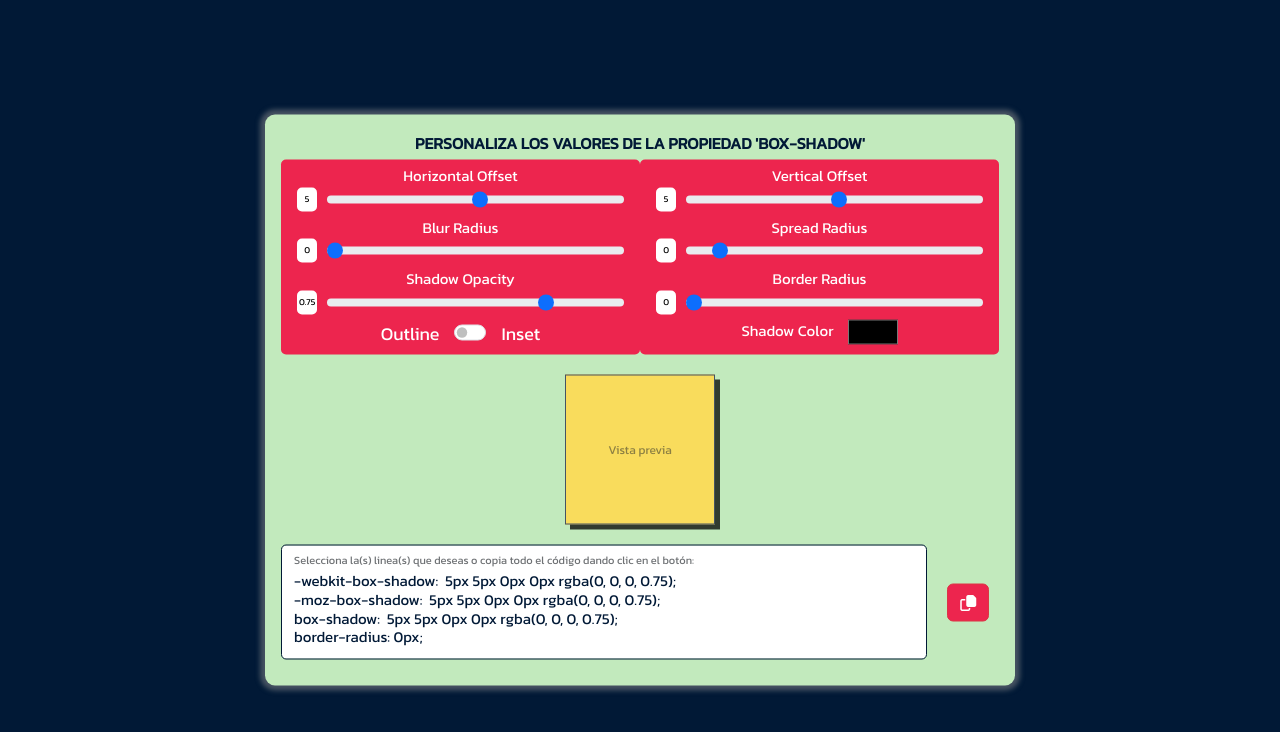
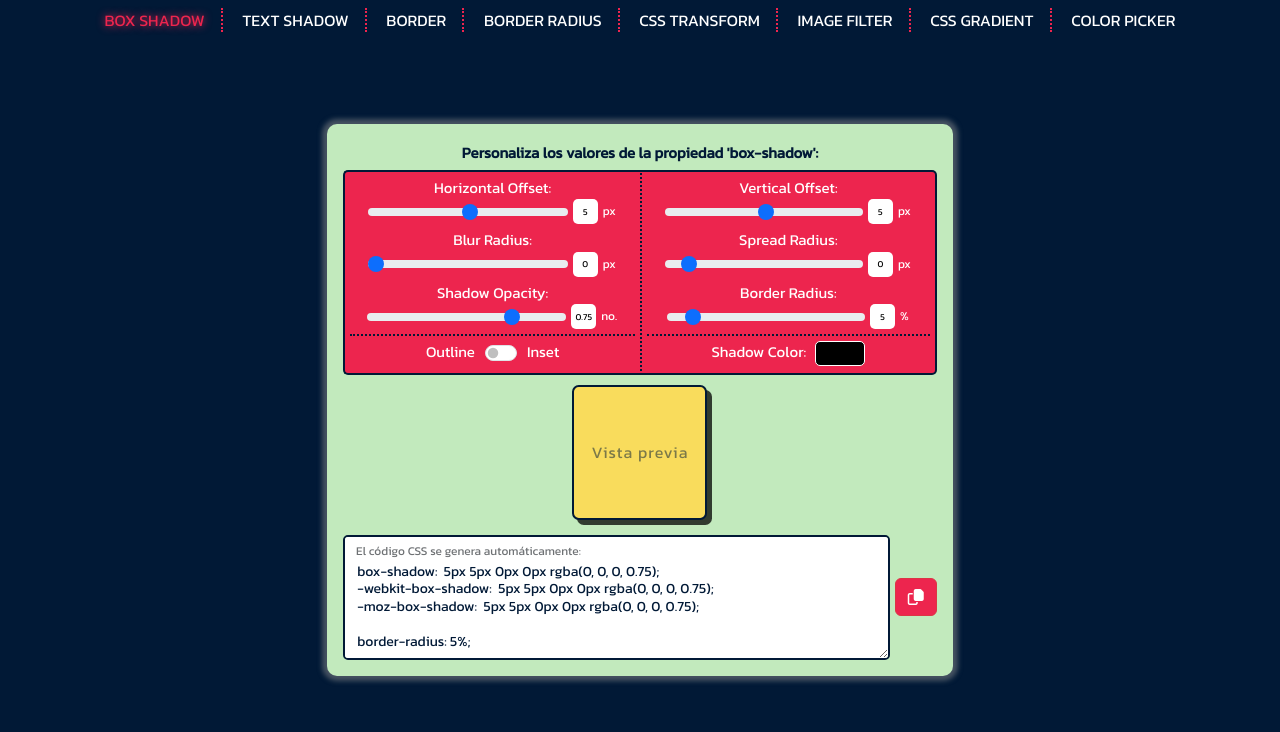
Before and after one commit to MauricioBarrueta/boxShadowGenerator, a website: page index.html in a window 1280 px wide. Drawn offline with nearby package versions, Linux system fonts and the light colour scheme.

Commit message:
Actualización y se agregaron los enlaces

```diff
--- a/index.html
+++ b/index.html
@@ -3,30 +3,43 @@
 <head>
     <meta charset="UTF-8">
     <meta name="viewport" content="width=device-width, initial-scale=1.0">
-    <link href="https://cdn.jsdelivr.net/npm/bootstrap@5.3.2/dist/css/bootstrap.min.css" rel="stylesheet" integrity="sha384-T3c6CoIi6uLrA9TneNEoa7RxnatzjcDSCmG1MXxSR1GAsXEV/Dwwykc2MPK8M2HN" crossorigin="anonymous">    <link rel="stylesheet" href="https://cdnjs.cloudflare.com/ajax/libs/font-awesome/6.4.2/css/all.min.css" integrity="sha512-z3gLpd7yknf1YoNbCzqRKc4qyor8gaKU1qmn+CShxbuBusANI9QpRohGBreCFkKxLhei6S9CQXFEbbKuqLg0DA==" crossorigin="anonymous" referrerpolicy="no-referrer" />
+    <link href="https://cdn.jsdelivr.net/npm/bootstrap@5.3.2/dist/css/bootstrap.min.css" rel="stylesheet" integrity="sha384-T3c6CoIi6uLrA9TneNEoa7RxnatzjcDSCmG1MXxSR1GAsXEV/Dwwykc2MPK8M2HN" crossorigin="anonymous">
+    <link rel="stylesheet" href="https://cdnjs.cloudflare.com/ajax/libs/font-awesome/6.4.2/css/all.min.css" integrity="sha512-z3gLpd7yknf1YoNbCzqRKc4qyor8gaKU1qmn+CShxbuBusANI9QpRohGBreCFkKxLhei6S9CQXFEbbKuqLg0DA==" crossorigin="anonymous" referrerpolicy="no-referrer" />
     <link rel="stylesheet" href="src/scss/styles.css">
     <title>Style Generator: box-shadow</title>
     <link rel="icon" type="image/x-icon" href="src/img/favicon.ico">
 </head>
 <body>
+    <nav class="navMenu">
+        <a class="active">Box Shadow</a>
+        <a href="https://mauriciobarrueta.github.io/textShadowGenerator/">Text Shadow</a>
+        <a href="https://mauriciobarrueta.github.io/borderGenerator/">Border</a>
+        <a href="https://mauriciobarrueta.github.io/borderRadiusGenerator/">Border Radius</a>
+        <a href="https://mauriciobarrueta.github.io/transformGenerator/">CSS Transform</a>
+        <a href="https://mauriciobarrueta.github.io/filterGenerator/">Image Filter</a>
+        <a href="https://mauriciobarrueta.github.io/gradientBgGenerator/">CSS Gradient</a>
+        <a href="https://mauriciobarrueta.github.io/rgbaHexGenerator/">Color Picker</a>
+      </nav>
+
     <div class="container">
-        <span id="title">Personaliza los valores de la propiedad 'box-shadow'</span>
+        <div class="card-container">
+            <span id="title">Personaliza los valores de la propiedad 'box-shadow':</span>
             <div class="shadow-options">
                 <div class="column">
                     <div class="input-group">
-                    <label for="hOffset" class="form-label">Horizontal Offset</label>
-                    <input type="number" id="hRange" min="-150" max="150" value="5" oninput="hOffset.value=hRange.value">
-                    <input type="range" class="form-range" min="-150" max="150" step="1" value="5" id="hOffset" oninput="hRange.value=hOffset.value">
+                        <label for="hOffset" class="form-label">Horizontal Offset:</label>
+                        <input type="range" class="form-range" min="-200" max="200" step="1" value="5" id="hOffset" oninput="hRange.value=hOffset.value">
+                        <input type="number" id="hRange" min="-200" max="200" value="5" oninput="hOffset.value=hRange.value"><span>px</span>
                     </div>
                     <div class="input-group">
-                    <label for="blur" class="form-label">Blur Radius</label>
-                    <input type="number" id="blurRange" min="0" max="100" value="0" oninput="blurRadius.value=blurRange.value">
+                        <label for="blur" class="form-label">Blur Radius:</label>
                         <input type="range" class="form-range" min="0" max="100" step="1" value="0" id="blurRadius" oninput="blurRange.value=blurRadius.value">
+                        <input type="number" id="blurRange" min="0" max="100" value="0" oninput="blurRadius.value=blurRange.value"><span>px</span>
                     </div>
                     <div class="input-group">
-                    <label for="opacity" class="form-label">Shadow Opacity</label>
-                    <input type="number" id="opaRange" min="0" max="1" step="0.05" value="0.75" oninput="opacity.value=opaRange.value">
+                        <label for="opacity" class="form-label">Shadow Opacity:</label>
                         <input type="range" class="form-range" min="0" max="1" step="0.05" value="0.75" id="opacity" oninput="opaRange.value=opacity.value">
+                        <input type="number" id="opaRange" min="0" max="1" step="0.05" value="0.75" oninput="opacity.value=opaRange.value"><span>no.</span>
                     </div>
                     <div class="form-check form-switch">
                         <label class="form-check-label" for="inset">Outline</label>
@@ -36,41 +49,41 @@
                 </div>
                 <div class="column">
                     <div class="input-group">
-                    <label for="vOffset" class="form-label">Vertical Offset</label>
-                    <input type="number" id="vRange" min="-150" max="150" value="0" oninput="vOffset.value=vRange.value">
-                    <input type="range" class="form-range" min="-150" max="150" step="1" value="0" id="vOffset" oninput="vRange.value=vOffset.value">
+                        <label for="vOffset" class="form-label">Vertical Offset:</label>
+                        <input type="range" class="form-range" min="-200" max="200" step="1" value="0" id="vOffset" oninput="vRange.value=vOffset.value">
+                        <input type="number" id="vRange" min="-200" max="200" value="0" oninput="vOffset.value=vRange.value"><span>px</span>
                     </div>
                     <div class="input-group">
-                    <label for="spread" class="form-label">Spread Radius</label>
-                    <input type="number" id="spreadRange" min="-10" max="100" value="1" oninput="spread.value=spreadRange.value">
+                        <label for="spread" class="form-label">Spread Radius:</label>
                         <input type="range" class="form-range" min="-10" max="100" step="1" value="1" id="spread" oninput="spreadRange.value=spread.value">
+                        <input type="number" id="spreadRange" min="-10" max="100" value="1" oninput="spread.value=spreadRange.value"><span>px</span>
                     </div>
                     <div class="input-group">
-                    <label for="border" class="form-label">Border Radius</label>
-                    <input type="number" id="radiusRange" min="0" max="115" value="0" oninput="border.value=radiusRange.value">
-                    <input type="range" class="form-range" min="0" max="115" step="1" value="0" id="border" oninput="radiusRange.value=border.value">
+                        <label for="border" class="form-label">Border Radius:</label>
+                        <input type="range" class="form-range" min="0" max="50" step="1" value="0" id="border" oninput="radiusRange.value=border.value">
+                        <input type="number" id="radiusRange" min="0" max="50" value="0" oninput="border.value=radiusRange.value"><span>%</span>
                     </div>
                     <div class="input-group bs-color">
-                    <label class="form-label" for="color">Shadow Color</label>
+                        <label class="form-label" for="color">Shadow Color:</label>
                         <input type="color" id="color">
                     </div>
                 </div>
             </div>
 
             <div class="shadow-res">
-            <div class="box-shadow-preview">
-                <span>Vista previa</span>
-            </div>
+                <div class="box-shadow-preview"><span>Vista previa</span></div>
             </div>
 
             <div class="shadow-code">
                 <div class="form-floating">
-                <textarea class="form-control" placeholder="Leave a comment here" id="bs-code" style="height: 115px"></textarea>
-                <label for="bs-code">Selecciona la(s) linea(s) que deseas o copia todo el código dando clic en el botón:</label>
+                    <textarea class="form-control" placeholder="Leave a comment here" id="bs-code" style="height: 125px"></textarea>
+                    <label for="bs-code">El código CSS se genera automáticamente:</label>
                 </div>
                 <button class="btn btn-danger copy-btn" title="Copiar código">&#xf0c5;</button>
             </div>
         </div>
+    </div>
+
     <script src="https://cdn.jsdelivr.net/npm/bootstrap@5.3.2/dist/js/bootstrap.bundle.min.js" integrity="sha384-C6RzsynM9kWDrMNeT87bh95OGNyZPhcTNXj1NW7RuBCsyN/o0jlpcV8Qyq46cDfL" crossorigin="anonymous"></script>
     <script src="src/js/main.js"></script>
 </body>
--- a/src/js/main.js
+++ b/src/js/main.js
@@ -1,25 +1,31 @@
 const hOffset = document.getElementById('hOffset'), vOffset = document.getElementById('vOffset'), blurRadius = document.getElementById('blurRadius'),
     spread = document.getElementById('spread'), opacity = document.getElementById('opacity'), borderRadius = document.getElementById('border')
-const hOffsetValue = document.getElementById('hRange'), bRadiusValue = document.getElementById('blurRange'),
-    opValue = document.getElementById('opaRange'), vOffsetValue = document.getElementById('vRange'),
-    spRadiusValue = document.getElementById('spreadRange'), borderValue = document.getElementById('radiusRange')
+const hOffsetValue = document.getElementById('hRange'), opValue = document.getElementById('opaRange'),
+    vOffsetValue = document.getElementById('vRange'), borderValue = document.getElementById('radiusRange')
+const colorShadow = document.getElementById('color').value, insetShadow = document.getElementById('inset')
+
+const generatedBoxShadow = document.querySelector('.box-shadow-preview'), boxShadowCode = document.getElementById('bs-code'),
+    boxShadowOptions = document.querySelectorAll('.shadow-options input')
 
 window.onload = () => {
     resetRangeValues()
     generateOrUpdateBoxShadow()
 }
 
-/* Resetea los valores de los rangos */
-const resetRangeValues = () => {
-    hOffsetValue.value = '5', hOffset.value = 5, vOffsetValue.value = '5', vOffset.value = 5
-    bRadiusValue.value = '0', blurRadius.value = 0, spRadiusValue.value = '0', spread.value = 0, borderValue.value = '0', borderRadius.value = 0
-    opValue.value = '0.75', opacity.value = 0.75
-}
-const boxShadowOptions = document.querySelectorAll('.shadow-options input')
-/* Se llama a la función cada que cambia el rango de alguna opción */
+/* Se llama a la función cada que el valor de los input tipo 'range' y el checkbox cambian */
 boxShadowOptions.forEach((range) => {
     range.addEventListener('input', generateOrUpdateBoxShadow)
 });
+insetShadow.addEventListener('change', () => { generateOrUpdateBoxShadow() })
+
+/* Genera la vista previa y el código de box-shadow */
+function generateOrUpdateBoxShadow() {
+    const code = `${insetShadow.checked ? 'inset ' : ''} ${hOffset.value}px ${vOffset.value}px ${blurRadius.value}px ${spread.value}px ${hexColorToRgba(colorShadow, opacity.value)}`
+
+    generatedBoxShadow.style.boxShadow = code
+    generatedBoxShadow.style.borderRadius = `${borderRadius.value}%`
+    boxShadowCode.textContent = `box-shadow: ${code};\n-webkit-box-shadow: ${code};\n-moz-box-shadow: ${code};\n\nborder-radius: ${borderRadius.value}%;`
+}
 
 /* Transforma el color hexadecimal al modelo RGB */
 const hexColorToRgba = (colorShw, opacityShw) => {
@@ -29,23 +35,17 @@ const hexColorToRgba = (colorShw, opacityShw) => {
     return `rgba(${r}, ${g}, ${b}, ${opacityShw})`
 }
 
-const generatedBoxShadow = document.querySelector('.box-shadow-preview'), boxShadowCode = document.getElementById('bs-code')
-/* Genera la vista previa y el código de box-shadow */
-function generateOrUpdateBoxShadow() {
-    const colorShadow = document.getElementById('color').value, insetShadow = document.getElementById('inset').checked
-    /* Se crea la estructura del código */
-    const code = `${insetShadow ? 'inset ' : ''} ${hOffset.value}px ${vOffset.value}px ${blurRadius.value}px ${spread.value}px ${hexColorToRgba(colorShadow, opacity.value)}`
-    /* Se le asignan los estilos a la figura de vista previa y se inserta el código en el área de texto */
-    generatedBoxShadow.style.boxShadow = code
-    generatedBoxShadow.style.borderRadius = `${borderRadius.value}px`
-    boxShadowCode.textContent = `-webkit-box-shadow: ${code}; \n-moz-box-shadow: ${code}; \nbox-shadow: ${code};\nborder-radius: ${borderRadius.value}px;`
-}
-generateOrUpdateBoxShadow()
-
-/* Copia todas las lineas de código */
 const copyCodeBtn = document.querySelector('.copy-btn')
 copyCodeBtn.addEventListener('click', () => {
     boxShadowCode.select()
     boxShadowCode.setSelectionRange(0, 99999);
     navigator.clipboard.writeText(boxShadowCode.value)
 })
+
+/* Resetea los valores de los rangos */
+const resetRangeValues = () => {
+    boxShadowOptions.forEach(element => { element.value = 0 });
+    hOffsetValue.value = hOffset.value = vOffsetValue.value = vOffset.value = borderRadius.value = borderValue.value = 5
+    opValue.value = opacity.value = 0.75
+    insetShadow.checked = false
+}
--- a/src/scss/styles.scss
+++ b/src/scss/styles.scss
@@ -14,105 +14,130 @@ $Charcoal: #465362;
 
 body {
     background-color: $oxfordBlue;
+    .navMenu {
+        text-align: center;
         padding: 0.5rem;
+        .active { color: #ED254E; text-shadow: 0px 0px 8px rgba(237, 37, 78, 1); }
+        a {
+            color: white;
+            font-size: 16px; text-decoration: none; text-transform: uppercase;
+            padding: 0 1em; border-right: 2px dotted $redCrayola;
+            transition: all 0.2s ease-in-out;
+            &:last-child { border-right: 0; }
+            &:hover { color: $redCrayola; }
+        }
+    }
+
+    .container, .shadow-options, .form-check, .box-shadow-preview, .shadow-code {
+        display: flex; align-items: center; justify-content: center; flex-wrap: wrap; flex-direction: row;
+    }
     .container {
-        width: 750px; height: auto;
-        position: absolute; top: 50%; left: 50%; transform: translate(-50%, -50%);
+        min-height: 90vh;
+        .card-container {
+            width: auto; max-width: 650px; min-width: 450px; height: auto;
             padding: 1em; text-align: center;
             background-color: $teaGreen; border-radius: 10px; box-shadow:  0px 0px 5px 5px $Charcoal;
+
             #title {
-            text-transform: uppercase; font-size: 16px; font-weight: bold;
-            color: $oxfordBlue;
+                font-size: 15px; font-weight: bold;
+                color: $oxfordBlue; user-select: none;
             }
             span { cursor: default; }
 
-        /* Box Shadow Options */
             .shadow-options {
-            display: flex; align-items: center; justify-content: center;
-            flex-wrap: wrap; flex-direction: row; margin-top: 5px;
+                margin: 5px 0;
                 .column {
-                width: 50%; height: 195px;
-                padding: 5px; border-radius: 5px;
+                    width: 50%; height: 205px;
+                    padding: 5px; border: 2px solid $oxfordBlue;
                     background-color: $redCrayola; color: white;
+                    &:first-child { border-radius: 5px 0 0 5px; border-right: 0; }
+                    &:last-child { border-radius: 0 5px 5px 0; border-left: 2px dotted $oxfordBlue; }
 
-                .input-group { /* Range Divs */
+                    .input-group {
                         justify-content: center;
                         margin-bottom: 5px;
                         label {
                             width: 100%; display: inline-block;
-                        font-size: 15px;
-                        margin-bottom: 0;
+                            font-size: 15px; margin-bottom: 0;
                         }
-
                         input::-webkit-outer-spin-button, input::-webkit-inner-spin-button {
-                        -webkit-appearance: none;
-                        margin: 0;
+                            -webkit-appearance: none; margin: 0;
                         }
-                    input[type=number] {
-                        width: 20px;
+                        input[type = number] {
+                            width: 25px; height: 25px;
                             appearance: none; -moz-appearance: textfield;
                             text-align: center; font-size: 9px;
                             border: 0; margin: 0 !important; border-radius: 5px !important;
                         }
+                        span {
+                            width: fit-content;
+                            font-size: 12px; line-height: 2;
+                            margin-left: 5px !important;
+                        }
                         .form-range {
-                        width: 85%; cursor: pointer;
-                        margin-left: 10px !important;
+                            width: 70%; height: 25px; cursor: pointer;
+                            margin-right: 5px !important;
                         }
                     }
-                .bs-color { /* Input Color Div */
+                    .form-check, .bs-color { border-top: 2px dotted $oxfordBlue; padding: 5px 0 !important; }
+                    .bs-color {
+                        margin-bottom: 0;
                         label {
-                        width: auto;
-                        margin-right: 15px;
+                            width: auto; margin-right: 10px;
                         }
                         input[type = color] {
                             width: 50px; height: 25px;
-                        appearance: none; border: none;
+                            appearance: none; -webkit-appearance: none; -moz-appearance: none;
+                            border: 0; background: transparent;
                             cursor: pointer; transition: 0.25s;
                             &:hover { scale: 1.05; }
+                            &::-webkit-color-swatch {
+                                border-radius: 5px; border: 1px solid white;
+                            }
+                            &::-moz-color-swatch {
+                                border-radius: 5px; border: 1px solid white;
                             }
                         }
-                .form-check { /* Switch Div */
-                    display: flex; align-items: center; justify-content: center;
+                    }
+                    .form-check {
                         margin: 0; padding: 0;
-
-                    label { font-size: 18px; }
+                        label { font-size: 15px; }
                         input {
                             cursor: pointer;
-                        margin-inline: 15px; margin-top: 0;
+                            margin-inline: 10px; margin-top: 0;
                         }
                     }
                 }
             }
-
-        /* Box Shadow Preview */
             .shadow-res {
-            margin: 20px 0;
+                position: relative; z-index: 2;
+                margin: 10px 0;
                 .box-shadow-preview {
-                display: flex; align-items: center; justify-content: center;
-                width: 150px; height: 150px; position: relative;
-                background-color: $naplesYellow; border: 1px solid $Charcoal; margin: auto;
+                    width: 135px; height: 135px; position: relative;
+                    background-color: $naplesYellow; border: 2px solid $oxfordBlue; margin: auto;
                     span {
-                    font-size: 12px;
-                    opacity: .5;
+                        font-size: 16px; letter-spacing: 1px;
+                         opacity: .5; color: $oxfordBlue; user-select: none;
                     }
                 }
             }
-
             .shadow-code {
-            display: flex; align-items: center;
-            margin: 10px 0;
+                flex-wrap: nowrap;
+                margin-top: 15px;
                 .form-floating {
-                width: 90%;
+                    width: 100%;
                     textarea {
-                    border: 1px solid $oxfordBlue; border-radius: 5px; color: $oxfordBlue;
-                    overflow: hidden; resize: none; cursor: copy;
-                    font-size: 15px;
+                        height: fit-content;
+                        border: 2px solid $oxfordBlue; border-radius: 5px;
+                        cursor: copy;
+                        font-size: 14px; color: $oxfordBlue;
+                        &::selection { background-color: $naplesYellow; }
                     }
-                label { font-size: 13px; }
+                    label { font-size: 14px; }
                 }
                 button {
                     background-color: $redCrayola;
-                margin-left: 20px; transition: 0.25s;
+                    margin-left: 5px; transition: 0.25s;
                     &:hover {
                         background-color: var(--bs-btn-hover-bg);
                         scale: 1.05;
@@ -121,15 +146,4 @@ body {
             }
         }
     }
-
-@media screen and (max-width: 834px) {
-    .container { width: 470px !important; }
-    .shadow-code {
-        .form-floating {
-            width: 95%;
-            textarea { overflow: visible !important; }
-            label { font-size: 11px !important; }
 }
-        button { margin-left: 10px !important; }
-    }
-}
```
Also changed, not shown: src/img/favicon.ico, src/scss/styles.css, 1 other file. Lines whose indentation alone changed are shown as unchanged.
